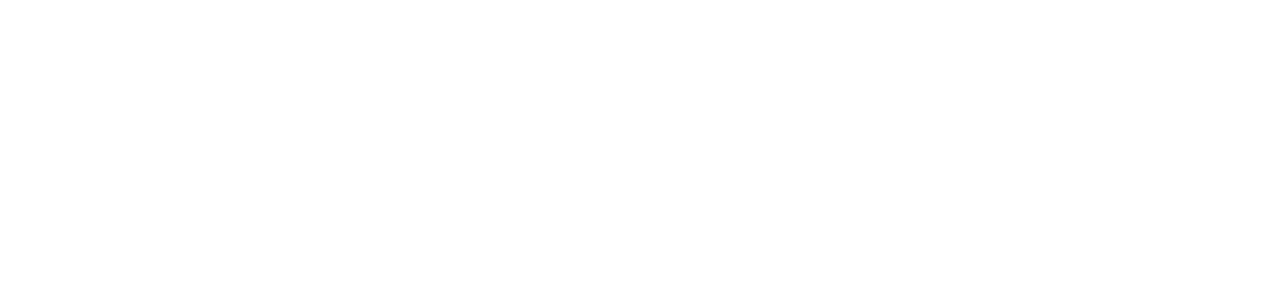
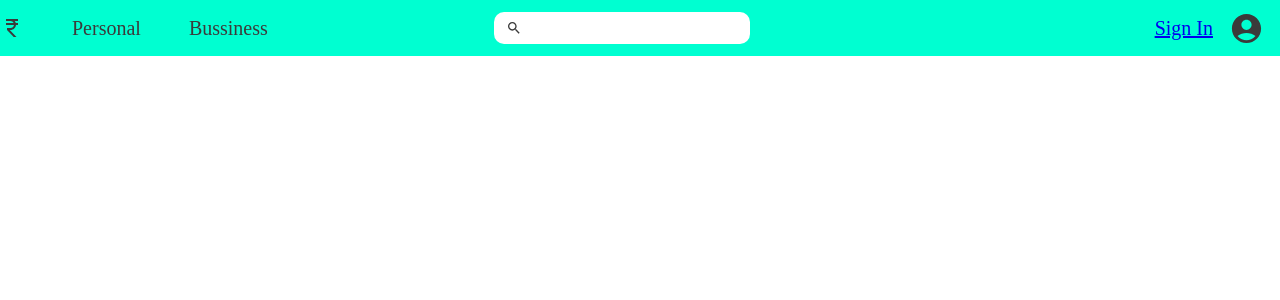
Before and after one commit to Rupeerise/Website, a React (Vite) app: page /info in a window 1280 px wide. Before the commit this address had no page. Shown: the top 300 px of the page. Built offline with nearby package versions, Linux system fonts and the light colour scheme.

Commit message:
info page 1.0

```diff
--- /dev/null
+++ b/pages/info.css
@@ -0,0 +1,22 @@
+.navbar {
+  display: flex;
+  height: 3.5rem;
+  background-color: #00ffd1;
+  gap: 3rem;
+  align-items: center;
+  font-size: 1.25rem;
+  color: rgb(58, 58, 58);
+}
+
+.signin{
+  text-decoration: none;
+  color: rgb(58, 58, 58);
+}
+
+.info-profile{
+  display: flex;
+  gap: 1rem;
+  align-items: center;
+  margin-left: auto;
+  margin-right: 1rem;
+}
--- /dev/null
+++ b/pages/info.jsx
@@ -0,0 +1,25 @@
+import React from "react";
+import "./info.css";
+import Logo from "../boilerplates/logo";
+import Personal from "../boilerplates/personal";
+import Bussiness from "../boilerplates/bussiness";
+import SearchBar from "../boilerplates/searchbar";
+import AccountCircleIcon from "@mui/icons-material/AccountCircle";
+
+export default function Info() {
+  return(
+    <>
+      <span className="navbar">
+        <Logo />
+        <Personal />
+        <Bussiness />
+        <SearchBar />
+
+        <div className="info-profile">
+          <a href="/login" className="info-signin">Sign In</a>
+          <AccountCircleIcon className="info-profile-icon" fontSize="large" />
+        </div>
+      </span>
+    </>
+  )
+}
--- a/src/App.jsx
+++ b/src/App.jsx
@@ -3,6 +3,7 @@
 import Login from "../pages/login";
 import Home from "../pages/home";
 import SignUp from "../pages/signup";
+import Info from "../pages/info";
 import { BrowserRouter, Routes, Route } from "react-router-dom";
 
 export default function App() {
@@ -14,6 +15,7 @@
           <Route path="/" element={<Home />} />
           <Route path="/login" element={<Login />} />
           <Route path="/signup" element={<SignUp />} />
+          <Route path="/info" element={<Info />} />
         </Routes>
       </BrowserRouter>
     </>
```
